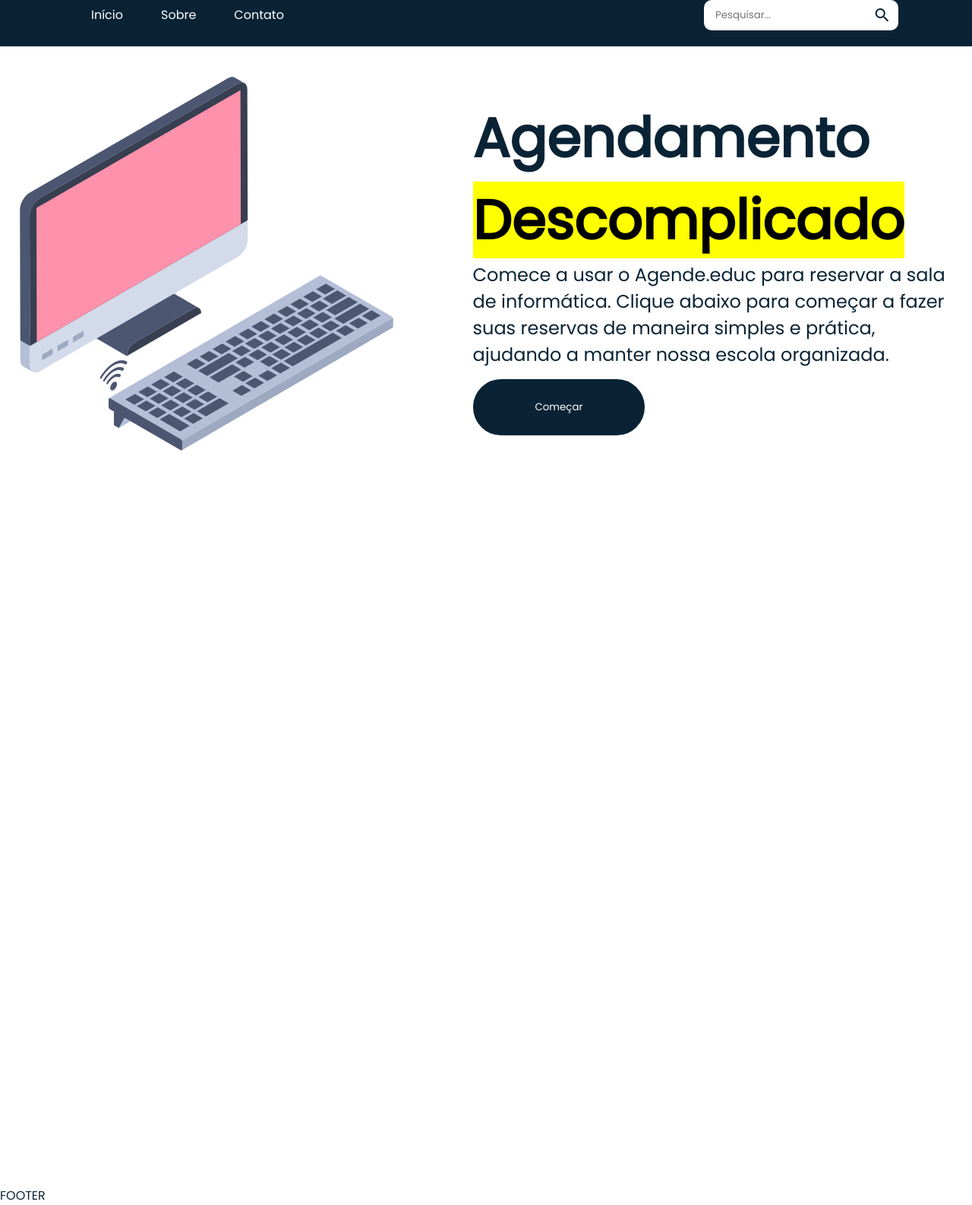
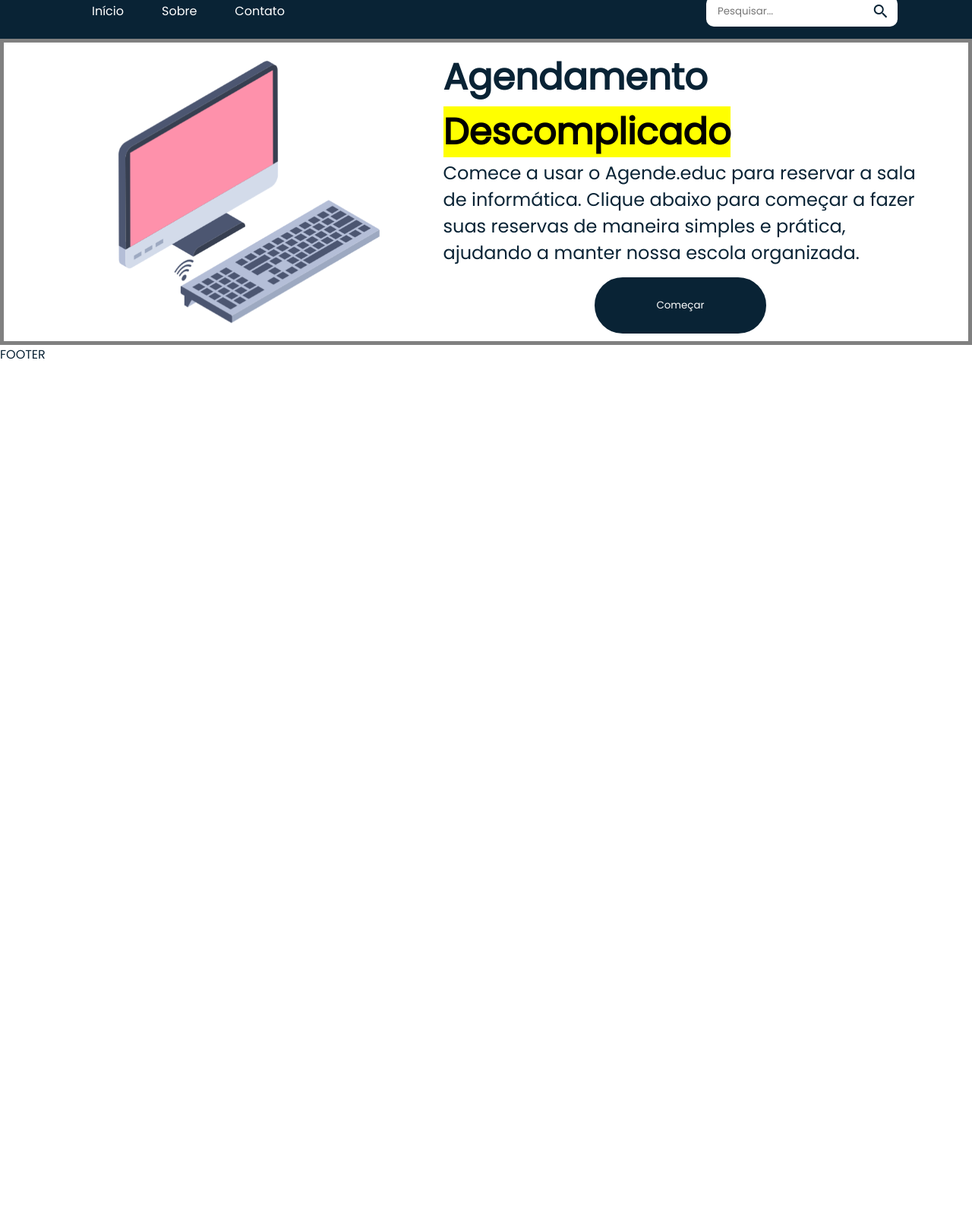
Before and after one commit to ADP087/Agendamento, a PHP site: page / in a window 1280 px wide; the page is wider, and only the part inside the window is pictured. Shown: the part 229-1815 px from the top of that part at 76% size. After the commit the page ends 702 px from the top of that part, so only its background shows below. Run offline with PHP 8.4, Linux system fonts and the light colour scheme.

Commit message:
Commit final

```diff
--- a/script.js
+++ b/script.js
@@ -18,8 +18,10 @@
   handleResize(){
     if(this.menu.classList.contains(this.activeClass)){
       document.body.style.overflowY = "hidden";
+      menuIcon.innerHTML = "close";
     } else {
       document.body.style.overflowY = "auto";
+      menuIcon.innerHTML = "menu";
     }
   }
 
--- a/style.css
+++ b/style.css
@@ -11,6 +11,7 @@
     margin: 0px;
     padding: 0px;
     font-family: 'Poppins', Arial, Helvetica, sans-serif;
+    box-sizing: border-box;
 }
 
 body {
@@ -134,48 +136,48 @@
 
 /*Conteúdo principal*/
 main{
-    display: flex;
-    flex-direction: column;
-    width: 100dvw;
-    height: 1500px;
+  display: flex;
+  justify-content: center;
+  width: 100dvw;
+  heigth: fit-content;
+  border: solid 5px gray;
+  padding: 10px;
 }
 
-main .main-header{
-    display: flex;
-    justify-content: space-around;
-    align-items: center;
-    width: 100%;
-    padding: 30px;
-    height: fit-content;
+.main-header{
+  display: flex;
+  flex-direction: row;
+  justify-content: center;
+  width: 100%;
+  flex-wrap: wrap;
 }
 
-main .main-img{
-  transform: rotateY(180deg);
-  width: 450px;
+.main-header-text{
+  display: flex;
+  flex-direction: column;
+  justify-content: center;
+  align-items: center;
+  width: 50%;
+  height: fit-content;
 }
 
-main .main-header-text{
-    display: flex;
-    flex-direction: column;
-    align-items: flex-start;
-    width: 50%;
+.main-img{
+  display: flex;
+  justify-content: center;
+  align-items: center;
+  transform: rotateY(180deg);
 }
 
-main .main-header-title{
-    font-size: 4.5rem;
-    font-weight: bold;
+.main-img img{
+  width: 70%;
 }
 
-main .header-title mark{
-  border-radius: 5px;
+.main-header-title{
+  font-size: 3rem;
 }
 
-main .main-header-description{
-    display: flex;
-    flex-direction: column;
-    gap: 100px;
-    font-size: 1.5rem;
-    font-weight: semibold;
+.main-header-description{
+  font-size: 1.5rem;
 }
 
 main .start-button{
```
Also changed, not shown: other parts of style.css (+7 -44 lines).
